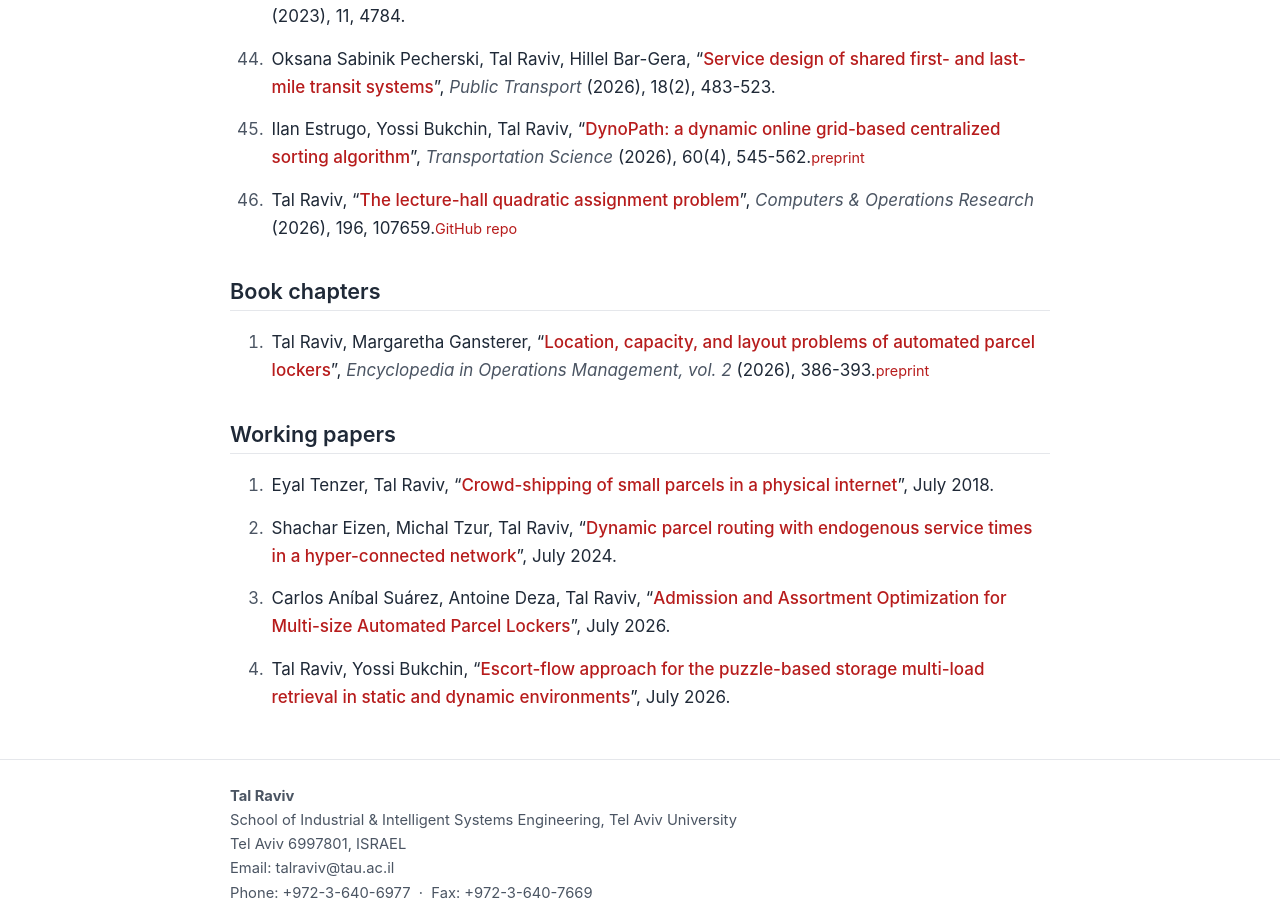
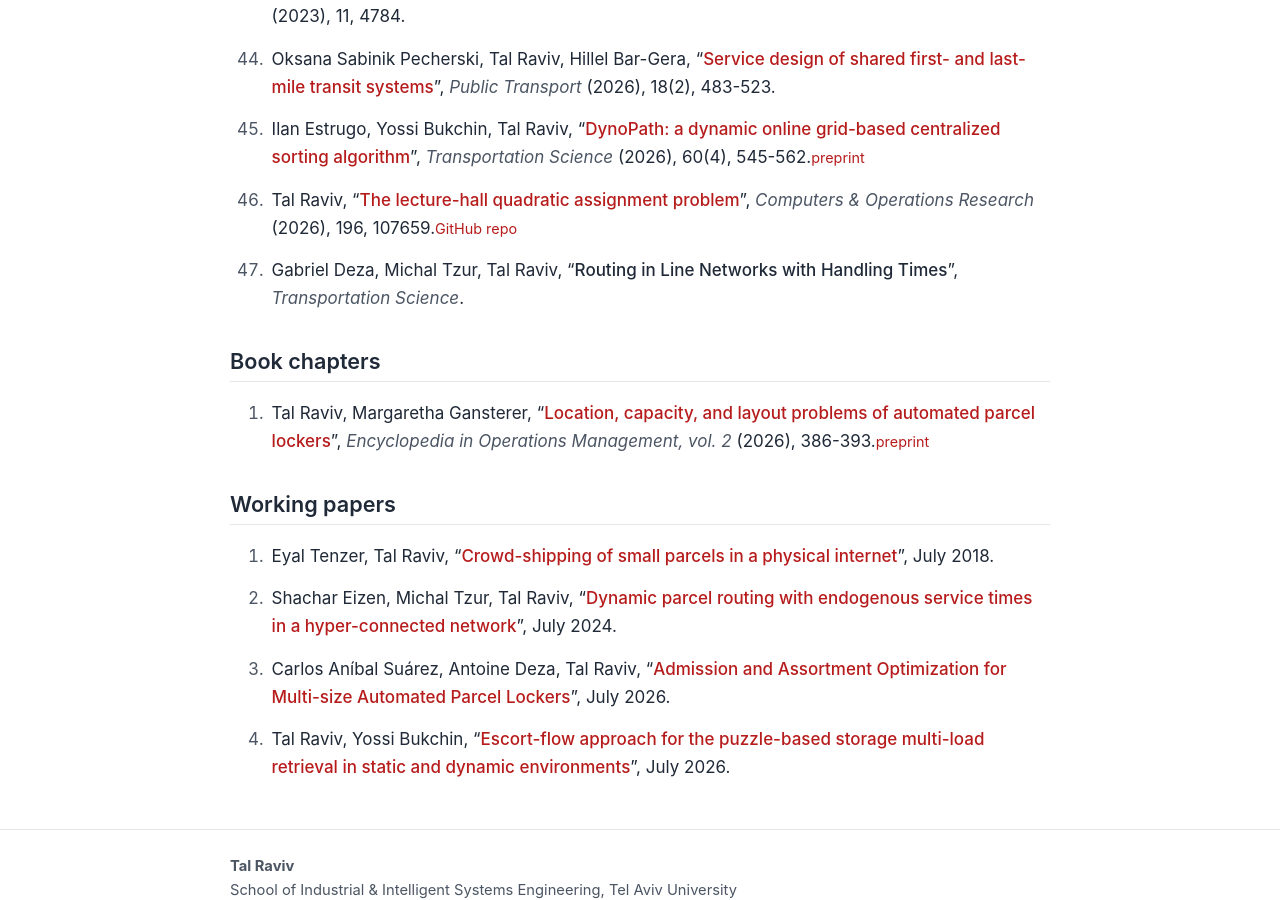
Before and after one commit to tal69/tal69.github.io, a Jekyll site: the page built from _pages/publications.md, in a window 1280 px wide and 900 px high, scrolled down 3559 px. Built offline with Jekyll 4.4.1, drawn with Linux system fonts in a browser that asks for light colours.

Commit message:
Add accepted Transportation Science paper to publications

```diff
--- a/_data/publications.yml
+++ b/_data/publications.yml
@@ -13,6 +13,12 @@
 # -----------------------------------------------------------------------------
 
 journal:
+
+  - cv_number: 47
+    authors: "Gabriel Deza, Michal Tzur, Tal Raviv"
+    title:   "Routing in Line Networks with Handling Times"
+    venue:   "Transportation Science"
+    status:  "accepted for publication"
 
   - cv_number: 46
     authors: "Tal Raviv"
```
